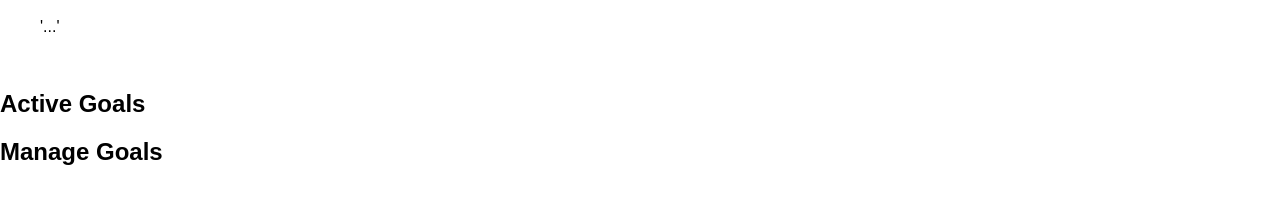
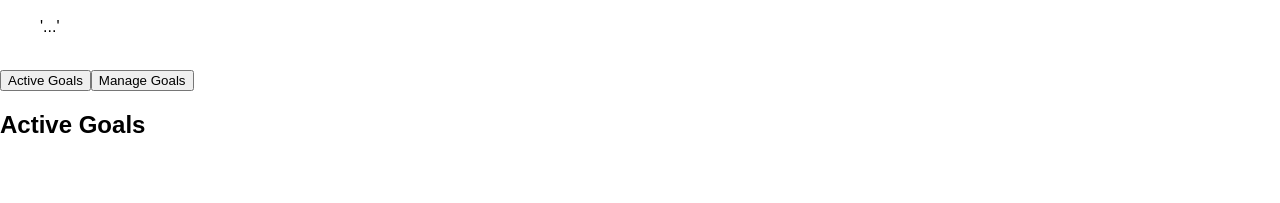
Before and after one commit to yeisson-venencia/vue-practice, a Vue app in the folder vue-third-project/: page / in a window 1280 px wide. Shown: the part 401-604 px from the top of the page. Built offline with nearby package versions, Linux system fonts and the light colour scheme.

Commit message:
S9/class-two: rendering selected component manually

```diff
--- a/vue-third-project/src/App.vue
+++ b/vue-third-project/src/App.vue
@@ -14,8 +14,10 @@
       </template>
     </course-goals>
     <br />
-    <active-goals></active-goals>
-    <manage-goals></manage-goals>
+    <button @click="setSelectedComponent('active-goals')">Active Goals</button>
+    <button @click="setSelectedComponent('manage-goals')">Manage Goals</button>
+    <active-goals v-if="selectedComponent === 'active-goals'"></active-goals>
+    <manage-goals v-if="selectedComponent === 'manage-goals'"></manage-goals>
   </div>
 </template>
 
@@ -38,12 +40,18 @@ export default {
   },
   data() {
     return {
+      selectedComponent: "active-goals",
       activeUser: {
         name: "Maximilian Schwarzmüller",
         description: "Site owner and admin",
         role: "admin",
       },
     };
+  },
+  methods: {
+    setSelectedComponent(component) {
+      this.selectedComponent = component;
+    },
   },
 };
 </script>
```
